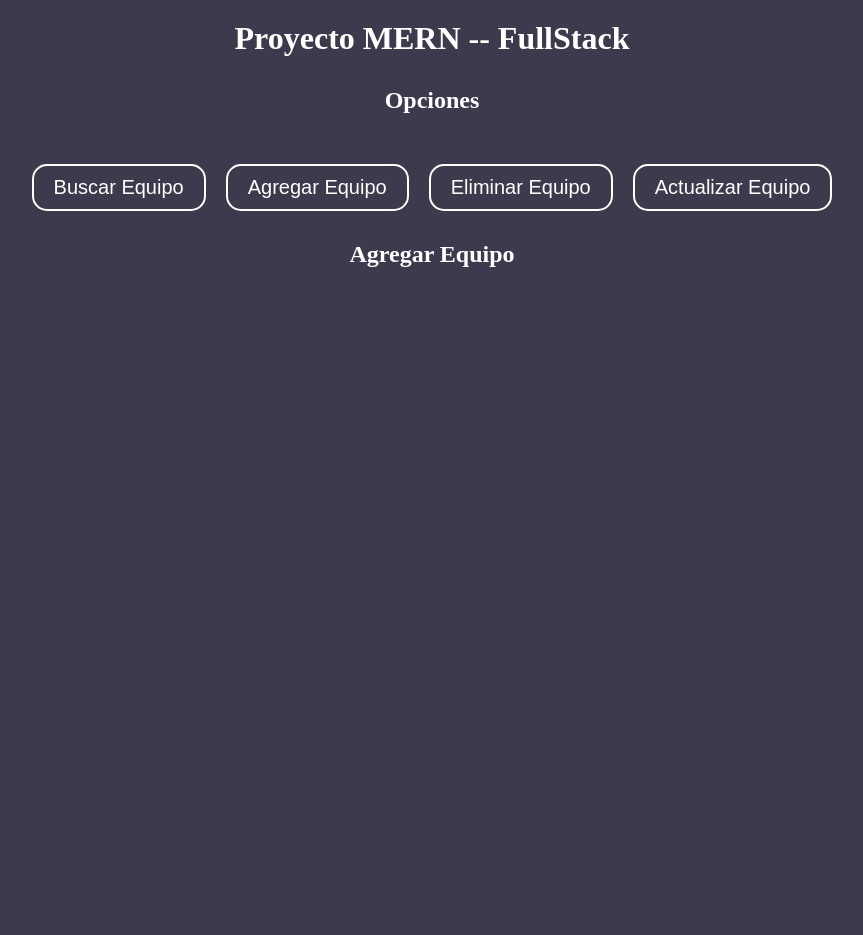
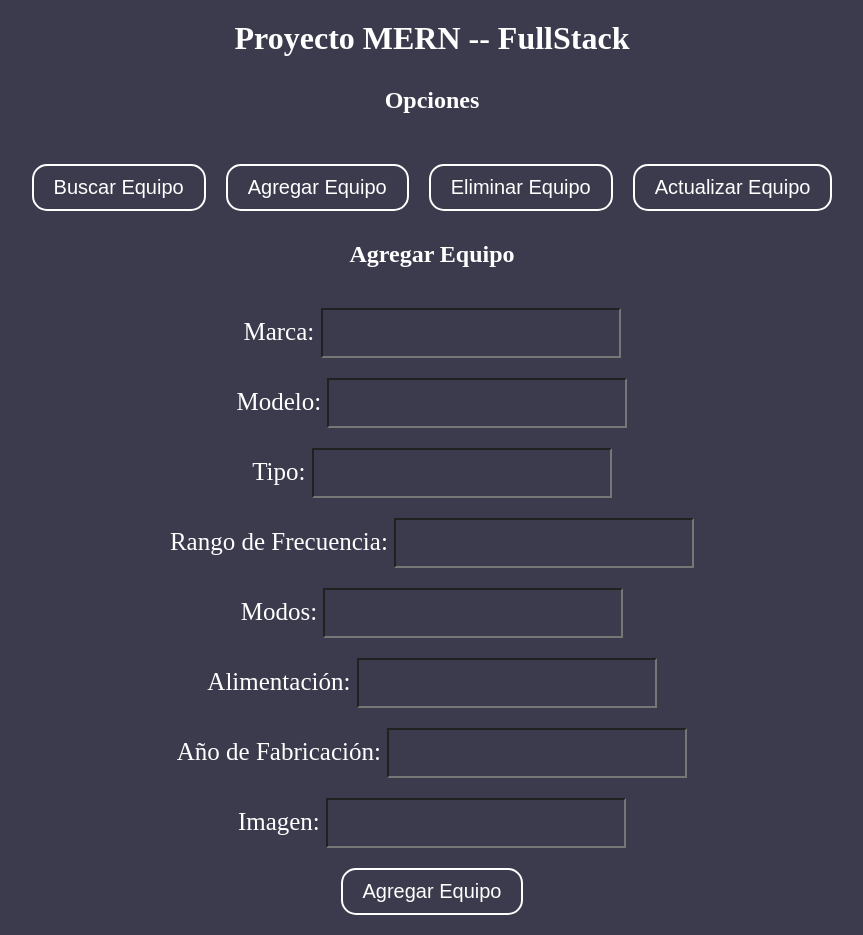
Before and after one commit to JSDRAKE/mern-vercel-project, a React (Vite) app in the folder client/: page / in a window 1280 px wide. Both pictures are taken after a click on the button "Agregar Equipo". Shown: the whole page, without its empty margins (208-1071 px from the left). Before the commit the page ends 800 px from the top, so only its background shows below. Built offline with nearby package versions, Linux system fonts and the light colour scheme.

Commit message:
Componente AgregarEquipo

```diff
--- a/client/src/components/AgregarEquipo.jsx
+++ b/client/src/components/AgregarEquipo.jsx
@@ -1,4 +1,5 @@
 import React from 'react'
+import '../styles/AgregarEquipo.css'
 
 const AgregarEquipo = () => {
 
@@ -8,6 +9,77 @@ const AgregarEquipo = () => {
 
             <h2>Agregar Equipo</h2>
 
+            <form id='formulario-agregar' action="">
+
+                <div className="form-group">
+
+                    <label htmlFor="brand">Marca: </label>
+
+                    <input type="text" name="marca" id="marca" className="form-control" />
+
+                </div>
+
+                <div className="form-group">
+
+                    <label htmlFor="model">Modelo: </label>
+
+                    <input type="text" name="modelo" id="modelo" className="form-control" />
+
+                </div>
+
+                <div className="form-group">
+
+                    <label htmlFor='type'>Tipo: </label>
+
+                    <input type="text" name="tipo" id="tipo" className="form-control" />
+
+                </div>
+
+                <div className="form-group">
+
+                    <label htmlFor='frecuency-range'>Rango de Frecuencia: </label>
+
+                    <input type="text" name="rangoFrecuencia" id="rangoFrecuencia" className="form-control" />
+
+                </div>
+
+                <div className="form-group">
+
+                    <label htmlFor='model'>Modos: </label>
+
+                    <input type="text" name="modos" id="modos" className="form-control" />
+
+                </div>
+
+                <div className="form-group">
+
+                    <label htmlFor='power-supply'>Alimentación: </label>
+
+                    <input type="text" name="alimentacion" id="alimentacion" className="form-control" />
+
+                </div>
+
+                <div className="form-group">
+
+                    <label htmlFor='manufactured-year'>Año de Fabricación: </label>
+
+                    <input type="text" name="anioFabricacion" id="anioFabricacion" className="form-control" />
+
+                </div>
+
+                <div className="form-group">
+
+                    <label htmlFor='img'>Imagen: </label>
+
+                    <input type="text" name="imagen" id="imagen" className="form-control" />
+
+                </div>
+
+                <button type="submit" className="btn btn-primary">Agregar Equipo</button>
+
+
+            </form>
+
         </div>
     )
 }
--- /dev/null
+++ b/client/src/styles/AgregarEquipo.css
@@ -0,0 +1,8 @@
+#formulario-agregar {
+    display: flex;
+    flex-direction: column;
+    align-items: center;
+    justify-content: center;
+    margin-top: 20px;
+    padding: 20px;
+}
```
